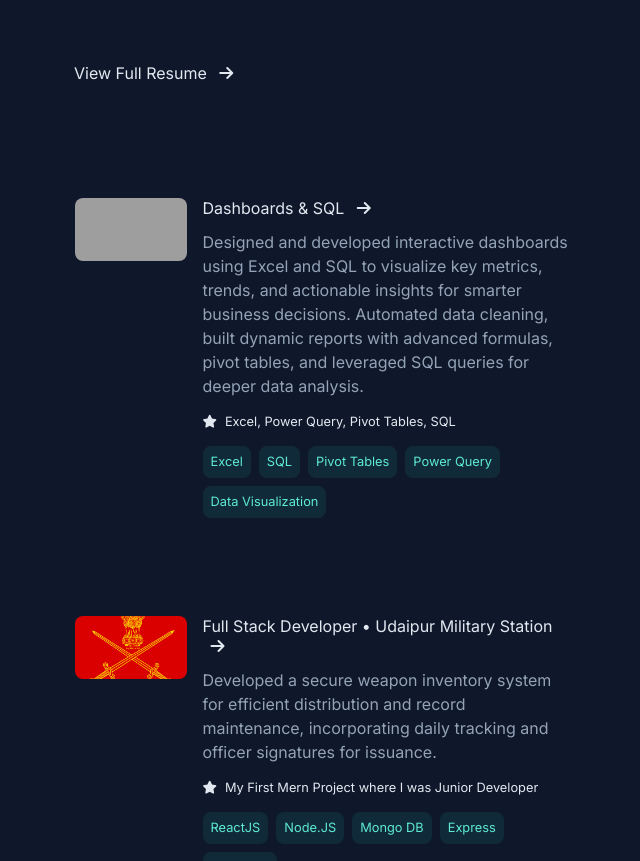
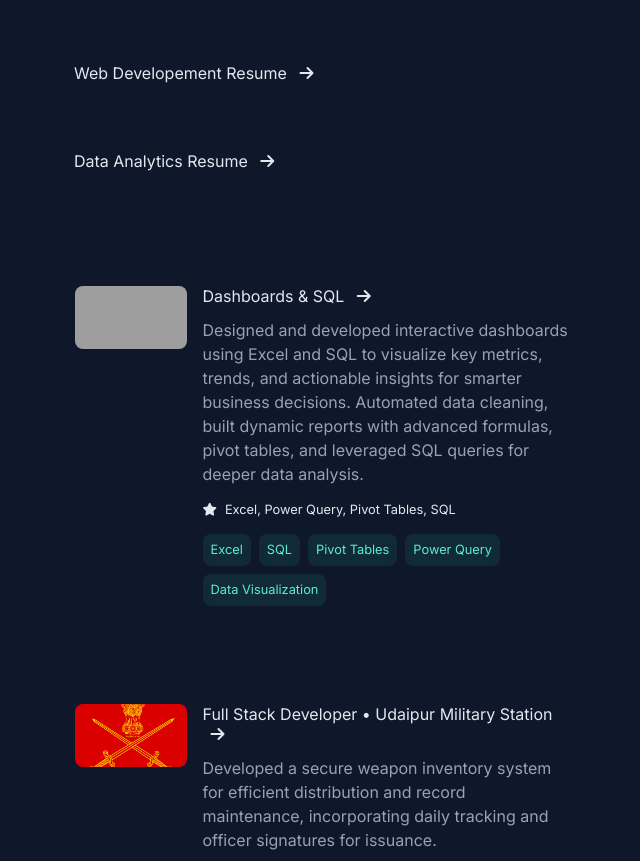
Before and after one commit to dikshant1602/New-Portfolio, a plain HTML site: page index.html in a window 1280 px wide. Shown: the part 1421-2282 px from the top of the page, without its empty margins (598-1238 px from the left). Drawn offline with Linux system fonts and the light colour scheme; grey boxes are pictures that could not be loaded.

Commit message:
Update index.html

```diff
--- a/index.html
+++ b/index.html
@@ -134,7 +134,10 @@
                 </div>
             </div>
             <a href="/public/Dikshant's resume.pdf" target="_blank" class="anchor-text resume-link">
-                <p>View Full Resume <i class="fa-solid fa-arrow-right anchor-icon"></i></p>
+                <p>Web Developement Resume <i class="fa-solid fa-arrow-right anchor-icon"></i></p>
+            </a>
+            <a href="/public/Data_Analytics_Resume (1).pdf" target="_blank" class="anchor-text resume-link">
+                <p>Data Analytics Resume <i class="fa-solid fa-arrow-right anchor-icon"></i></p>
             </a>
         </section>
 
```
